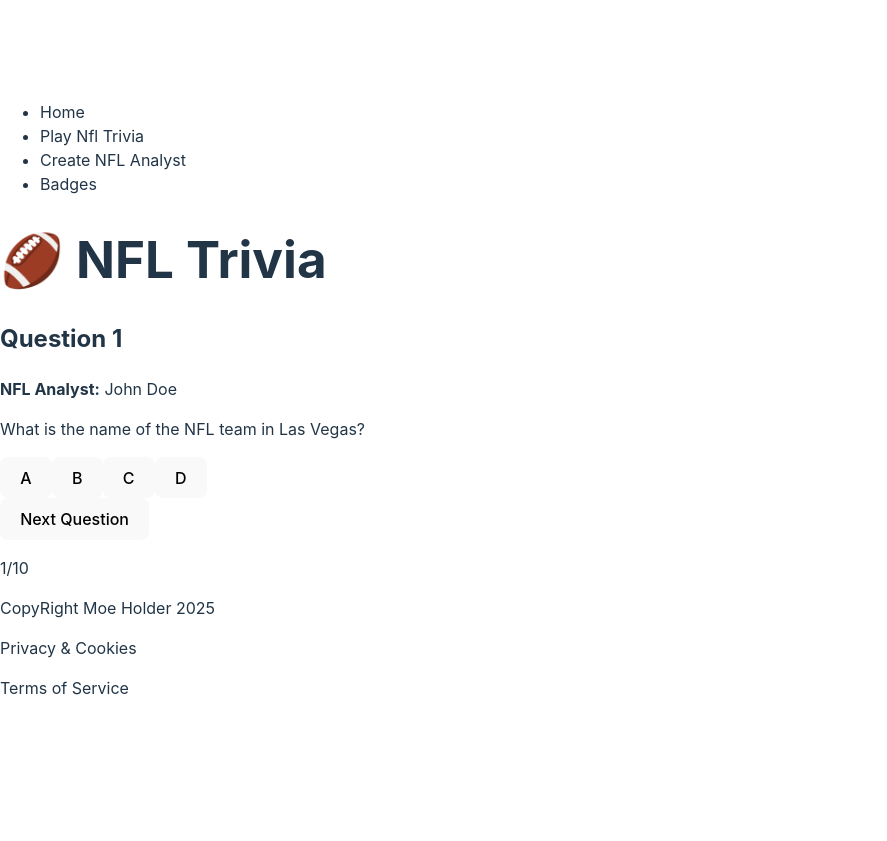
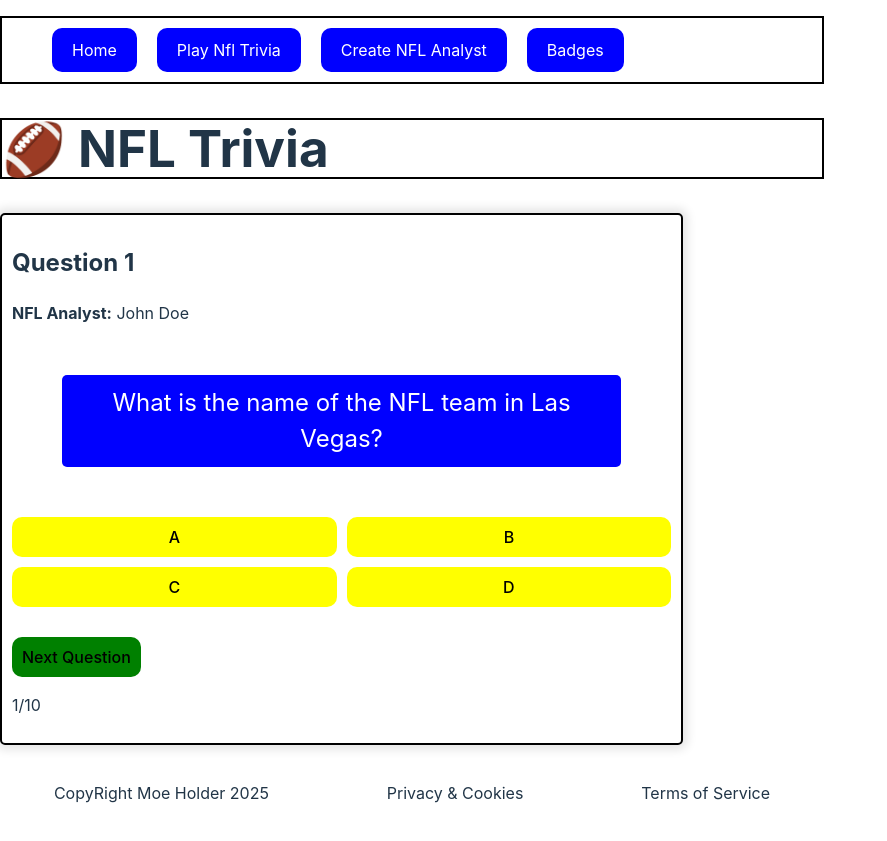
Before and after one commit to mdholder74/frontend, a React (Vite) app in the folder react-nfl-trivia-app/: page / in a window 1280 px wide. Shown: the whole page, without its empty margins (0-887 px from the left). Before the commit the page ends 800 px from the top, so only its background shows below. Built offline with nearby package versions, Linux system fonts and the light colour scheme.

Commit message:
styled footer

```diff
--- a/react-nfl-trivia-app/src/App.css
+++ b/react-nfl-trivia-app/src/App.css
@@ -0,0 +1,79 @@
+.nav-bar {
+    display: flex;
+    justify-content:start;
+    border: 2px solid black;
+
+}
+
+.nav-item {
+    list-style: none;
+    padding: 10px 20px;
+    background-color: blue;
+    color: white;
+    border-radius: 10px;
+    font-size: 1em;
+    margin: 10px;
+}
+
+.title {
+    border: 2px solid black;
+}
+.container {
+    width: 800px;
+    max-width: 80%;
+    border: 2px solid black;
+    border-radius: 5px;
+    padding: 10px;
+    box-shadow: 0 0 10px 5px rgba(0, 0, 0, 0.1);
+}
+
+.question {
+    font-size: 1.5em;
+    margin: 10px;
+    background-color: blue;
+    border-radius: 5px;
+    padding: 10px;
+    margin: 50px;
+    color: white;
+    text-align: center;
+}
+
+.answer-buttons {
+    display: grid;
+    grid-template-columns: 1fr 1fr;
+    gap: 10px;
+
+}
+
+.btn {
+    padding: 10px;
+    border: none;
+    border-radius: 10px;
+    background-color: yellow;
+    cursor: pointer;
+}
+
+.next-btn {
+    padding: 10px;
+    margin-top: 30px;
+    border: none;
+    border-radius: 10px;
+    background-color: green;
+    cursor: pointer;
+}
+
+.card {
+    border: 2px solid black;
+    margin: 10px;
+    padding: 10px;
+    border-radius: 10px;
+    background-color: lightblue;
+}
+
+.footer {
+    display: flex;
+    justify-content: space-around;
+    align-items: center;
+    padding: 20px 0;
+    gap: 10px;
+    }
```
